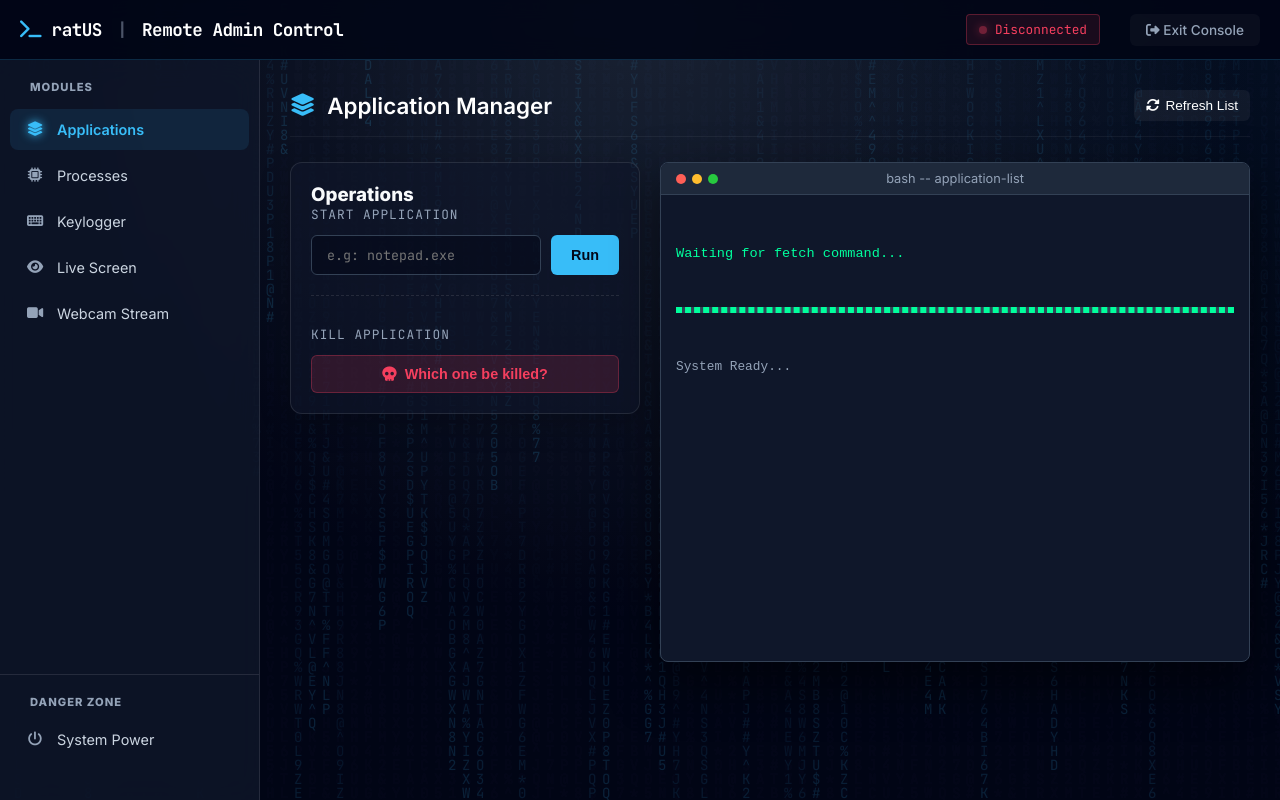
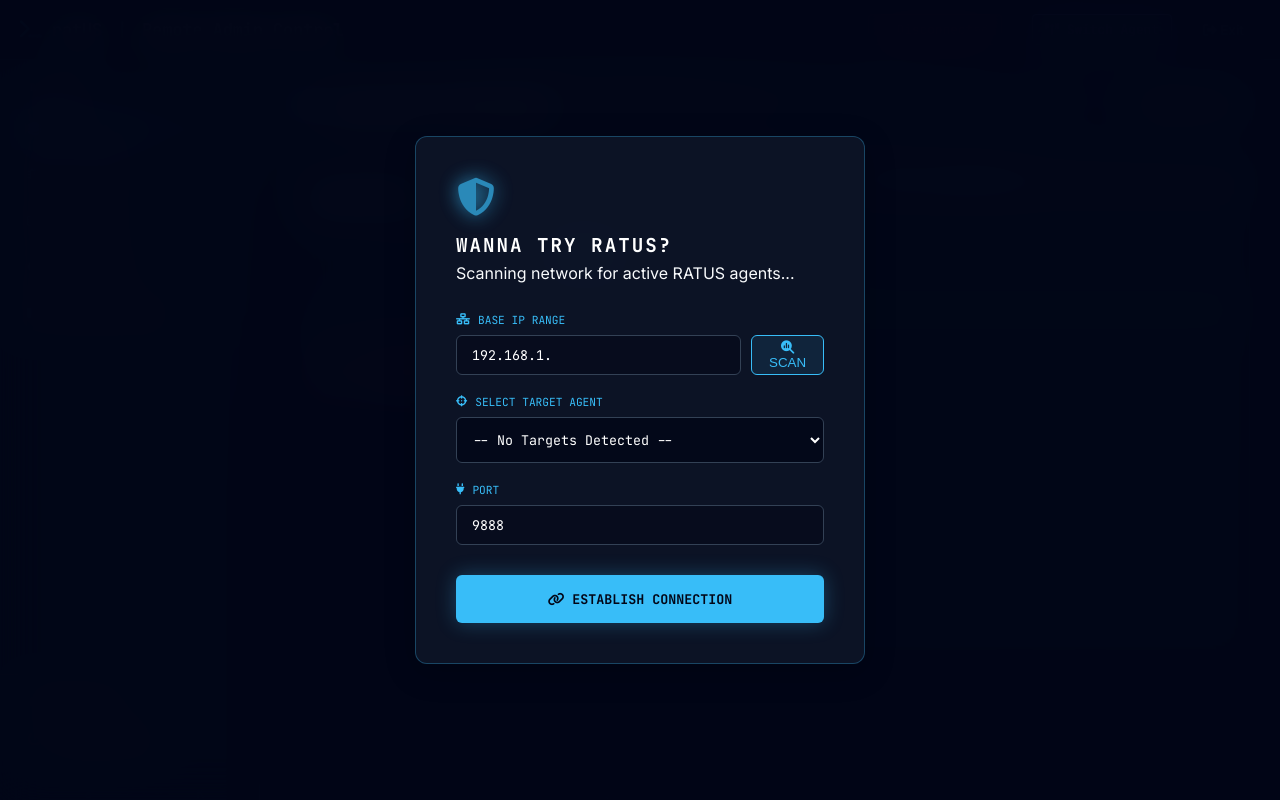
Before and after one commit to khanghb2006/ComputerNetwork, a plain HTML site: page console.html in a window 1280 px wide. Drawn offline with Linux system fonts and the light colour scheme.

Commit message:
THANKS LORD

```diff
--- a/console.html
+++ b/console.html
@@ -8,7 +8,44 @@
     <link href="https://cdnjs.cloudflare.com/ajax/libs/font-awesome/6.5.1/css/all.min.css" rel="stylesheet">
 </head>
 <body class="console-body">
+    <div id="ip-selector-overlay" class="target-overlay">
+        <div class="glass-card ip-selector-card">
+            <div class="card-glow"></div>
+            <div class="selector-header">
+                <i class="fa-solid fa-shield-halved pulse-icon"></i>
+                <h2>WANNA TRY RATUS?</h2>
+                <p>Scanning network for active RATUS agents...</p>
+            </div>
 
+            <div class="selector-body">
+                <div class="input-field-group">
+                    <label><i class="fa-solid fa-network-wired"></i> BASE IP RANGE</label>
+                    <div class="ip-input-wrapper">
+                        <input type="text" id="ipRangeInput" value="192.168.1." placeholder="192.168.1.">
+                        <button class="btn-scan" onclick="scanNetwork()">
+                            <i class="fa-solid fa-magnifying-glass-chart"></i> SCAN
+                        </button>
+                    </div>
+                </div>
+
+                <div class="input-field-group">
+                    <label><i class="fa-solid fa-crosshairs"></i> SELECT TARGET AGENT</label>
+                    <select id="targetSelect" class="cyber-select">
+                        <option value="">-- No Targets Detected --</option>
+                    </select>
+                </div>
+
+                <div class="input-field-group">
+                    <label><i class="fa-solid fa-plug"></i> PORT</label>
+                    <input type="text" id="portInput" value="9888">
+                </div>
+
+                <button class="btn-connect-main" onclick="connectToAgent()">
+                    <i class="fa-solid fa-link"></i> ESTABLISH CONNECTION
+                </button>
+            </div>
+        </div>
+    </div>
     <canvas id="matrix-bg"></canvas>
 
     <header class="console-header">
@@ -25,8 +62,12 @@
 
             <div class="divider-vertical"></div>
 
+            <button class="btn-switch-agent" onclick="showIPSelector()">
+                <i class="fa-solid fa-tower-broadcast"></i> Switch Agent
+            </button>
+
             <a href="index.html" class="btn-exit">
-                <i class="fa-solid fa-right-from-bracket"></i> Exit Console
+                <i class="fa-solid fa-right-from-bracket"></i> Exit
             </a>
         </div>
     </header>
--- a/css/style.css
+++ b/css/style.css
@@ -1124,3 +1124,123 @@ input[type="text"]:focus {
     background: #fb7185;
     box-shadow: 0 0 25px rgba(244, 63, 94, 0.5);
 }
+
+/* IP SELECTOR OVERLAY - CYBER DESIGN */
+.target-overlay {
+    position: fixed;
+    inset: 0;
+    background: rgba(2, 6, 23, 0.95);
+    z-index: 9999;
+    display: flex;
+    align-items: center;
+    justify-content: center;
+    backdrop-filter: blur(20px);
+    transition: 0.5s ease;
+}
+
+.target-overlay.hidden {
+    opacity: 0;
+    pointer-events: none;
+    transform: scale(1.1);
+}
+
+.ip-selector-card {
+    width: 450px;
+    padding: 40px !important;
+    position: relative;
+    border: 1px solid rgba(56, 189, 248, 0.3) !important;
+    background: rgba(15, 23, 42, 0.8) !important;
+}
+
+.pulse-icon {
+    font-size: 2.5rem;
+    color: var(--primary);
+    margin-bottom: 15px;
+    filter: drop-shadow(0 0 10px var(--primary));
+    animation: icon-pulse 2s infinite;
+}
+
+@keyframes icon-pulse {
+    0%, 100% { opacity: 1; transform: scale(1); }
+    50% { opacity: 0.7; transform: scale(0.95); }
+}
+
+.selector-header h2 {
+    font-family: 'JetBrains Mono';
+    font-size: 1.2rem;
+    letter-spacing: 2px;
+    margin-bottom: 5px;
+    color: white;
+}
+
+.selector-body { margin-top: 30px; }
+
+.input-field-group { margin-bottom: 20px; }
+
+.input-field-group label {
+    font-size: 0.7rem;
+    color: var(--primary);
+    font-family: 'JetBrains Mono';
+    margin-bottom: 8px;
+    display: flex;
+    align-items: center;
+    gap: 8px;
+}
+
+.ip-input-wrapper { display: flex; gap: 10px; }
+
+.cyber-select {
+    width: 100%;
+    background: rgba(2, 6, 23, 0.8);
+    border: 1px solid #334155;
+    color: white;
+    padding: 12px;
+    border-radius: 6px;
+    font-family: 'JetBrains Mono';
+}
+
+.btn-scan {
+    background: rgba(56, 189, 248, 0.1);
+    border: 1px solid var(--primary);
+    color: var(--primary);
+    padding: 0 15px;
+    border-radius: 6px;
+    cursor: pointer;
+}
+
+.btn-connect-main {
+    width: 100%;
+    padding: 15px;
+    margin-top: 10px;
+    background: var(--primary);
+    color: #020617;
+    border: none;
+    border-radius: 6px;
+    font-weight: 800;
+    font-family: 'JetBrains Mono';
+    cursor: pointer;
+    box-shadow: 0 0 20px rgba(56, 189, 248, 0.3);
+    transition: 0.3s;
+}
+
+.btn-connect-main:hover {
+    background: white;
+    box-shadow: 0 0 30px rgba(56, 189, 248, 0.6);
+}
+
+.btn-switch-agent {
+    background: rgba(129, 140, 248, 0.1);
+    border: 1px solid var(--secondary);
+    color: var(--secondary);
+    padding: 6px 12px;
+    border-radius: 4px;
+    cursor: pointer;
+    font-family: 'JetBrains Mono';
+    font-size: 0.8rem;
+    transition: 0.3s;
+}
+
+.btn-switch-agent:hover {
+    background: var(--secondary);
+    color: white;
+}
--- a/js/ui.js
+++ b/js/ui.js
@@ -149,3 +149,44 @@ function renderImage(base64) {
     img.src = `data:${mime};base64,${base64}`;
     img.style.display = "block";
 }
+
+// Hàm ẩn/hiện bảng chọn IP
+function showIPSelector() {
+    document.getElementById("ip-selector-overlay").classList.remove("hidden");
+}
+
+function connectToAgent() {
+    const selectedIP = document.getElementById("targetSelect").value;
+    const port = document.getElementById("portInput").value;
+
+    if(!selectedIP) {
+        alert("ACCESS DENIED: Please select a target agent first.");
+        return;
+    }
+
+    // Giả lập kết nối
+    console.log(`Connecting to ${selectedIP}:${port}...`);
+
+    // Hiệu ứng ẩn overlay chuyên nghiệp
+    document.getElementById("ip-selector-overlay").classList.add("hidden");
+
+    // Gọi hàm setStatus của bạn để hiện "Connected"
+    if (typeof setStatus === "function") setStatus(true);
+}
+
+// Giả lập Scan mạng
+function scanNetwork() {
+    const btn = document.querySelector(".btn-scan");
+    const select = document.getElementById("targetSelect");
+
+    btn.innerHTML = '<i class="fa-solid fa-circle-notch fa-spin"></i> SCANNING';
+
+    setTimeout(() => {
+        select.innerHTML = `
+            <option value="192.168.1.15">192.168.1.15 [WIN-DESKTOP-01]</option>
+            <option value="192.168.1.24">192.168.1.24 [VICTIM-PC-OFFICE]</option>
+            <option value="127.0.0.1">127.0.0.1 [LOCAL-HOST]</option>
+        `;
+        btn.innerHTML = '<i class="fa-solid fa-check"></i> DONE';
+    }, 1500);
+}
```
Also changed, not shown: about.html (+1 -1 lines), 2 other files.
